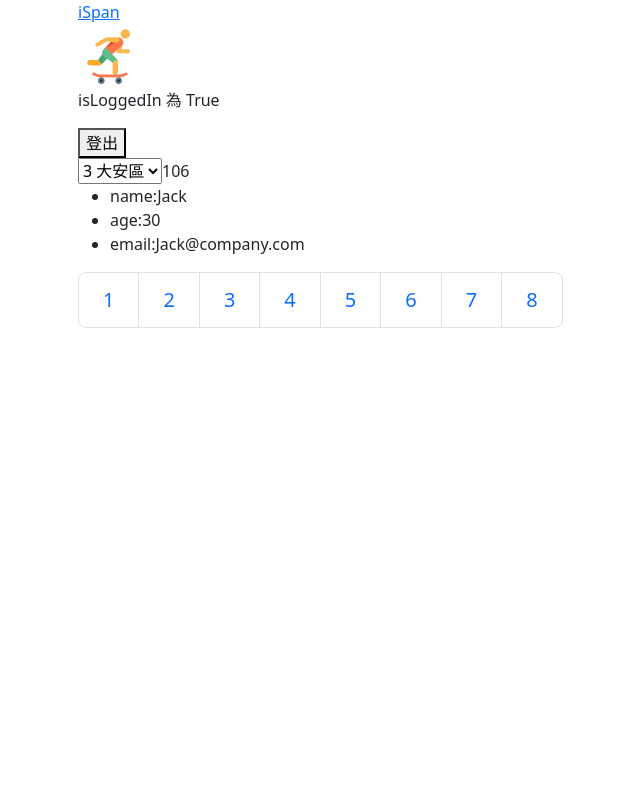
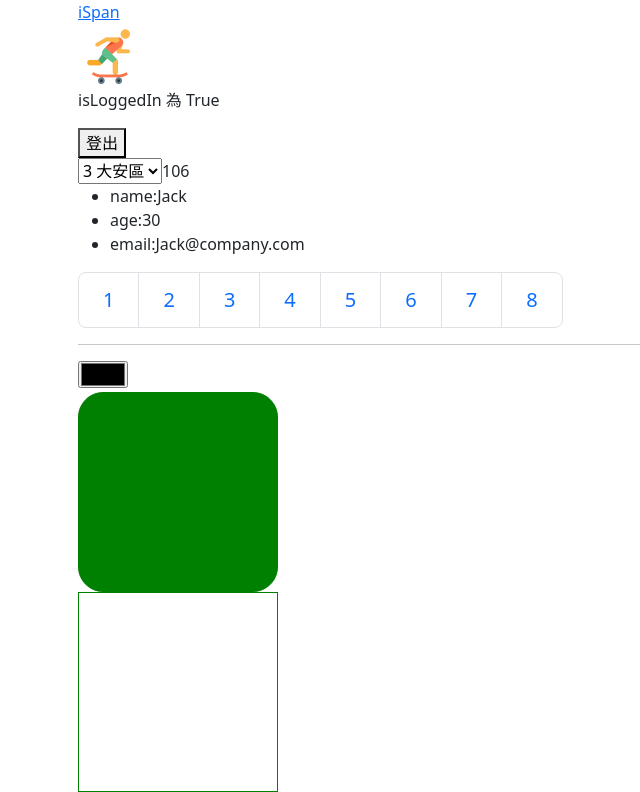
Before and after one commit to HsiaoHungWang/vue-demo, a Vue app: page /directive in a window 1280 px wide. Shown: the part 259-1051 px from the top of the page, without its empty margins (4-644 px from the left). Before the commit the page ends 800 px from the top, so only its background shows below. Built offline with nearby package versions, Linux system fonts and the light colour scheme.

Commit message:
屬性繫節-style class

```diff
--- a/src/views/DirectiveView.vue
+++ b/src/views/DirectiveView.vue
@@ -14,6 +14,8 @@ import { ref } from 'vue';
    ])
    const selectedOption = ref('106')
    const user = ref({"name":"Jack","age":30,"email":"Jack@company.com"})
+   const bgColor = ref("green")
+   const radius = ref("25px")
 </script>
 
 <template>
@@ -49,10 +51,22 @@ import { ref } from 'vue';
   <ul class="pagination pagination-lg">
     <li class="page-item" v-for="i in 8"><a class="page-link" href="#">{{ i }}</a></li>
   </ul>
+  <hr />
+  <input type="color" v-model="bgColor" />
+  <div style="width:200px;height:200px;border:1px solid green"
+     :style="{'backgroundColor':bgColor,'border-radius':radius}"
+  ></div>
+  <div style="width:200px;height:200px"
+     :class="{active:true, 'text-danger':false}"></div>
 
     </div>
 </template>
 
 <style lang="css" scoped>
-
+  .active{
+   border:1px solid green
+  }
+  .text-danger{
+   background-color: pink;
+  }
 </style>
```
